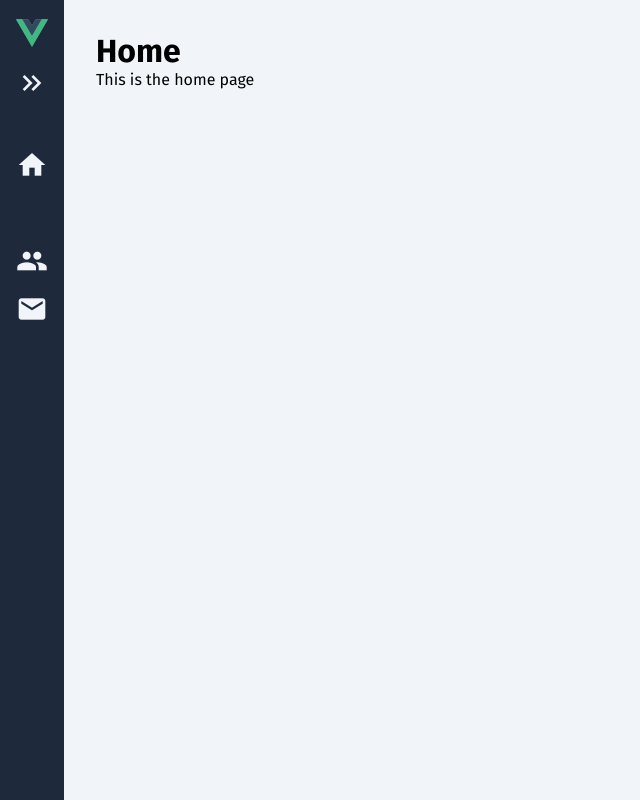
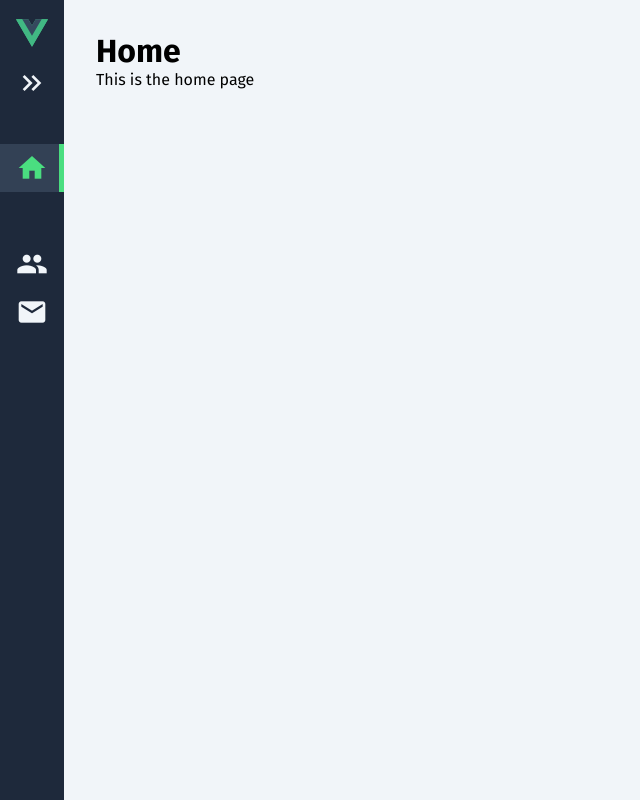
Before and after one commit to johnstuby7/vue-examples, a Vue app in the folder responsive-side-bar/: page / in a window 1280 px wide. Shown: the whole page, without its empty margins (0-640 px from the left). Built offline with nearby package versions, Linux system fonts and the light colour scheme.

Commit message:
fixed minor bug with multiple things being highlighted

```diff
--- a/responsive-side-bar/src/components/Sidebar.vue
+++ b/responsive-side-bar/src/components/Sidebar.vue
@@ -22,11 +22,11 @@
         <span class="material-icons">document</span>
         <span class="text">About</span>
       </router-link>
-      <router-link class="button" to="/">
+      <router-link class="button" to="/team">
         <span class="material-icons">group</span>
         <span class="text">Team</span>
       </router-link>
-      <router-link class="button" to="/about">
+      <router-link class="button" to="/contact">
         <span class="material-icons">email</span>
         <span class="text">Contact</span>
       </router-link>
@@ -98,6 +98,13 @@ aside {
     transition: 0.3s
   }
 
+  h3 {
+    color: var(--grey);
+    font-size: 0.875rem;
+    margin-bottom: 0.5rem;
+    text-transform: uppercase;
+  }
+
   .menu {
     margin: 0 -1rem;
 
@@ -120,13 +127,18 @@ aside {
         transition: 0.2s ease-out;
       }
 
-      &:hover {
+      &:hover,
+      &.router-link-exact-active {
         background-color: var(--dark-alt);
 
         .material-icons,
         .text {
           color: var(--primary)
         }
+      }
+
+      &.router-link-exact-active {
+        border-right: 5px solid var(--primary);
       }
     }
 
```
